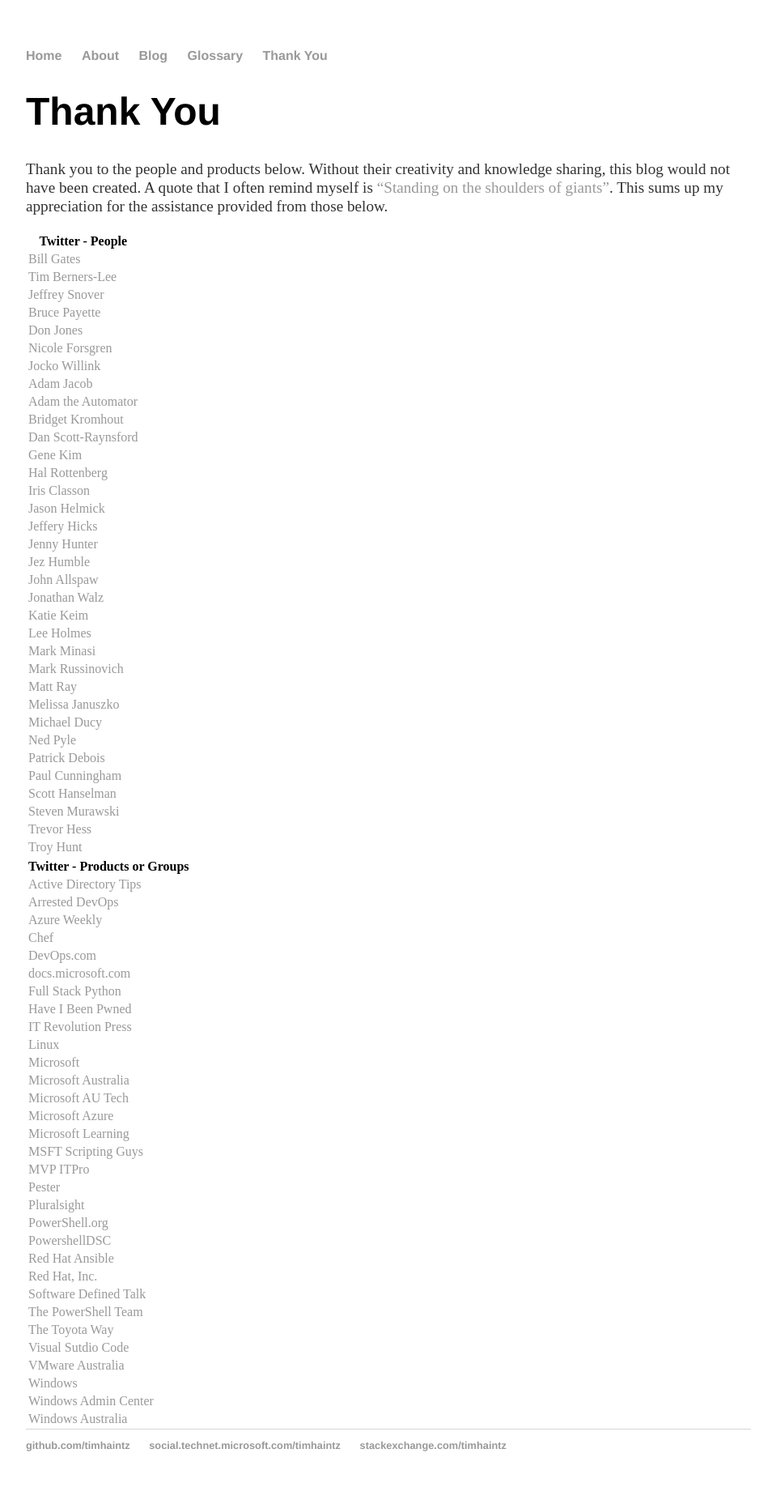
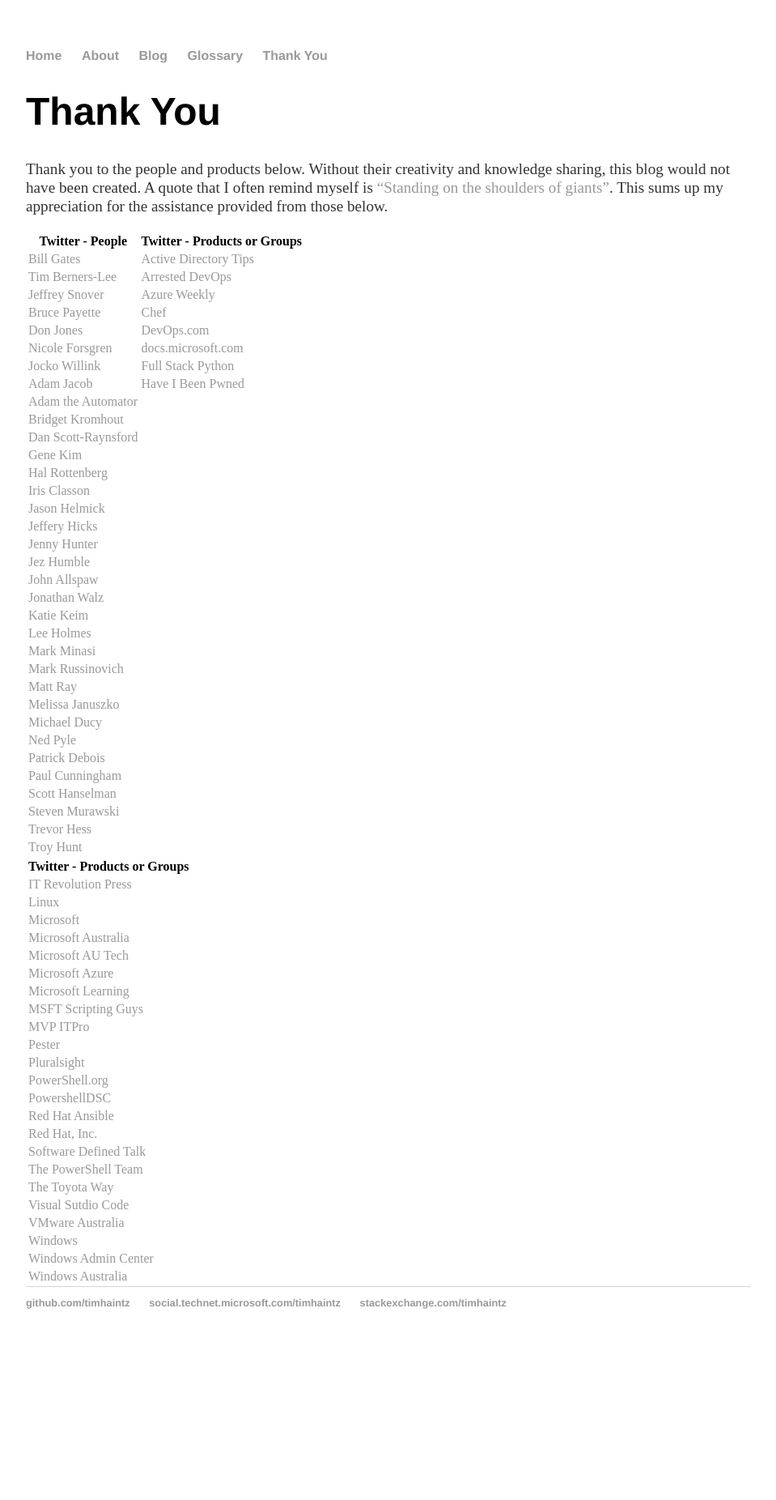
Before and after one commit to timhaintz/timhaintz.github.io, a Jekyll site: the page built from thankyou/index.md, in a window 1280 px wide. Shown: the whole page at 81% size, without its empty margins (160-1119 px from the left). Built offline with Jekyll 4.4.1, drawn with Linux system fonts in a browser that asks for light colours; after the commit the page ends 1676 px from its top, so only the background shows below that; some of the changed lines change nothing that is shown.

Commit message:
Update index.md

```diff
--- a/thankyou/index.md
+++ b/thankyou/index.md
@@ -7,16 +7,16 @@
 Thank you to the people and products below. Without their creativity and knowledge sharing, this blog would not have been created. A quote that I often remind myself is ["Standing on the shoulders of giants"](https://en.wikipedia.org/wiki/Standing_on_the_shoulders_of_giants). This sums up my appreciation for the assistance provided from those below.
 
 
-|Twitter - People|
-| --- |
-|[Bill Gates](https://twitter.com/BillGates)|
-|[Tim Berners-Lee](https://twitter.com/timberners_lee)|
-|[Jeffrey Snover](https://twitter.com/jsnover)|
-|[Bruce Payette](https://twitter.com/BrucePayette)|
-|[Don Jones](https://twitter.com/concentrateddon)|
-|[Nicole Forsgren](https://twitter.com/nicolefv)|
-|[Jocko Willink](https://twitter.com/jockowillink)|
-|[Adam Jacob](https://twitter.com/adamhjk)|
+|Twitter - People|Twitter - Products or Groups|
+| --- | --- |
+|[Bill Gates](https://twitter.com/BillGates)|[Active Directory Tips](https://twitter.com/ADTipsTricks)|
+|[Tim Berners-Lee](https://twitter.com/timberners_lee)|[Arrested DevOps](https://twitter.com/ArrestedDevOps)|
+|[Jeffrey Snover](https://twitter.com/jsnover)|[Azure Weekly](https://twitter.com/AzureWeekly)|
+|[Bruce Payette](https://twitter.com/BrucePayette)|[Chef](https://twitter.com/chef)|
+|[Don Jones](https://twitter.com/concentrateddon)|[DevOps.com](https://twitter.com/devopsdotcom)|
+|[Nicole Forsgren](https://twitter.com/nicolefv)|[docs.microsoft.com](https://twitter.com/docsmsft)|
+|[Jocko Willink](https://twitter.com/jockowillink)|[Full Stack Python](https://twitter.com/fullstackpython)|
+|[Adam Jacob](https://twitter.com/adamhjk)|[Have I Been Pwned](https://twitter.com/haveibeenpwned)|
 |[Adam the Automator](https://twitter.com/adbertram)|
 |[Bridget Kromhout](https://twitter.com/bridgetkromhout)|
 |[Dan Scott-Raynsford](https://twitter.com/dscottraynsford)|
@@ -46,14 +46,6 @@
 
 |Twitter - Products or Groups|
 | --- |
-|[Active Directory Tips](https://twitter.com/ADTipsTricks)|
-|[Arrested DevOps](https://twitter.com/ArrestedDevOps)|
-|[Azure Weekly](https://twitter.com/AzureWeekly)|
-|[Chef](https://twitter.com/chef)|
-|[DevOps.com](https://twitter.com/devopsdotcom)|
-|[docs.microsoft.com](https://twitter.com/docsmsft)|
-|[Full Stack Python](https://twitter.com/fullstackpython)|
-|[Have I Been Pwned](https://twitter.com/haveibeenpwned)|
 |[IT Revolution Press](https://twitter.com/ITRevBooks)|
 |[Linux](https://twitter.com/Linux)|
 |[Microsoft](https://twitter.com/Microsoft)|
```
